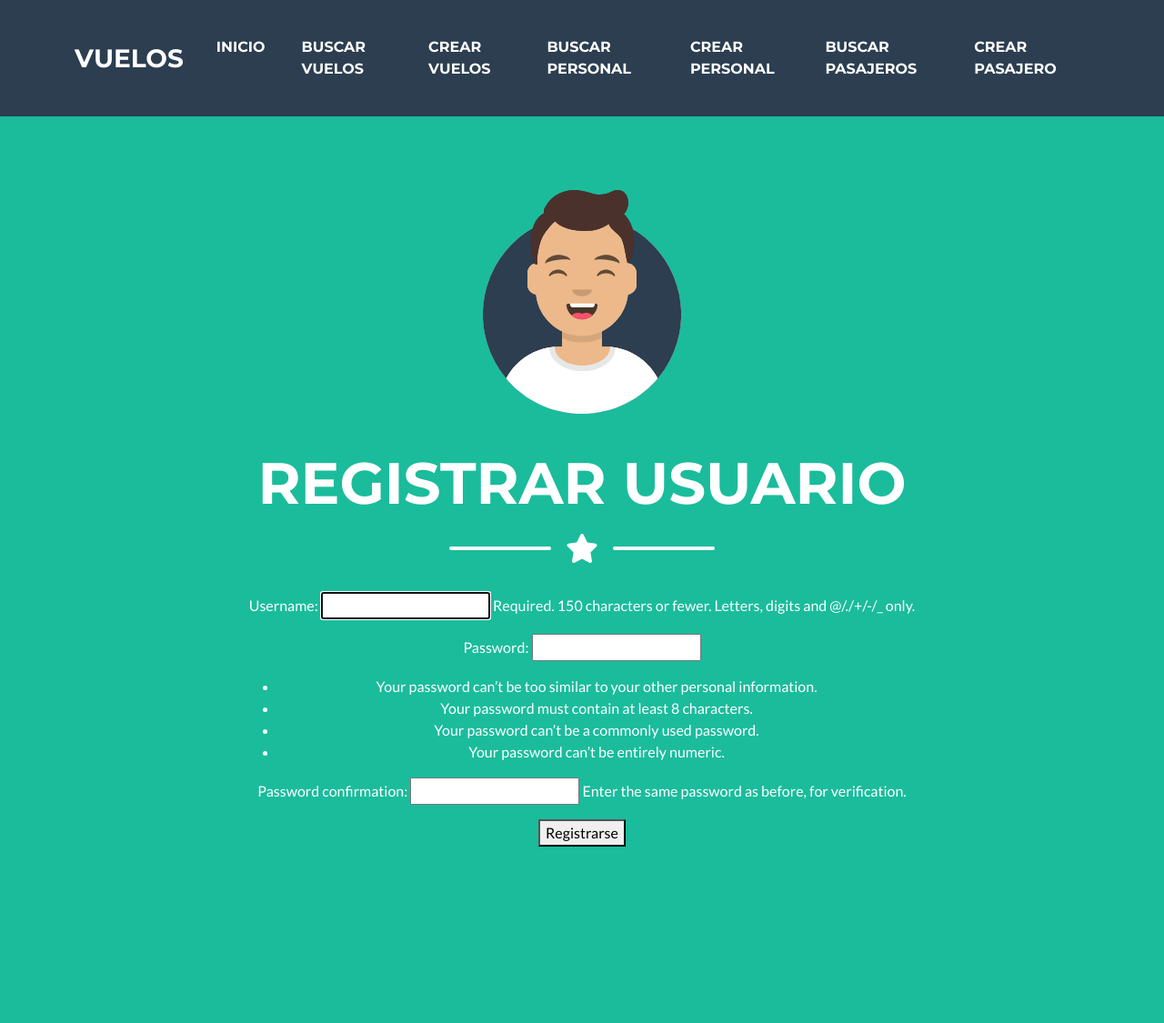
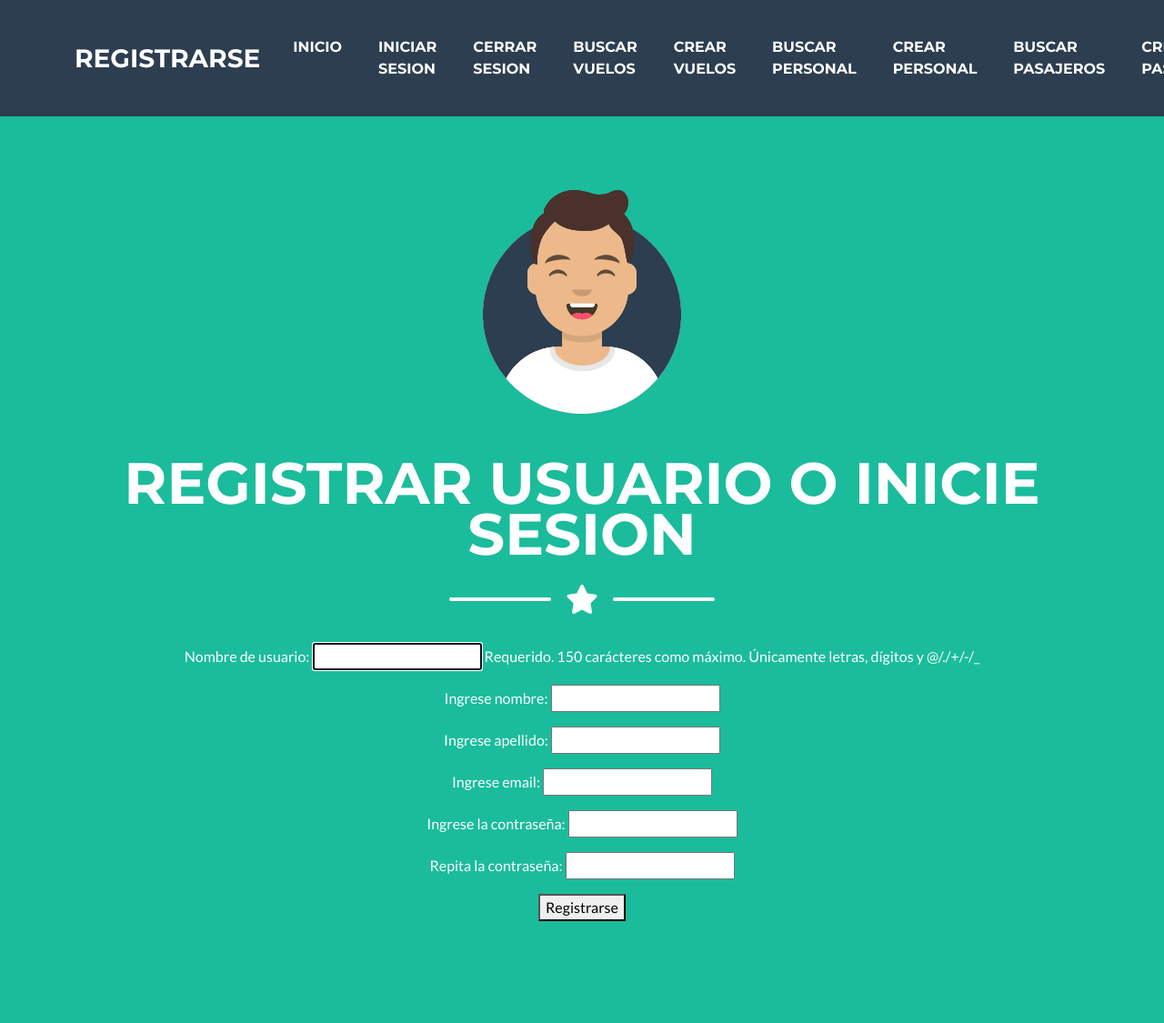
Before and after one commit to Luciano02-web/ProyectoFinalApp1, a Django app: page /app1/registro/ in a window 1280 px wide. Shown: the whole page at 91% size. Before the commit the page ends 931 px from the top, so only its background shows below. Run offline with Django 4.2, Linux system fonts and the light colour scheme; some libraries are stand-ins or nearby versions.

Commit message:
login, registro y logout

```diff
--- a/app1/forms.py
+++ b/app1/forms.py
@@ -1,4 +1,6 @@
 from django import forms
+from django.contrib.auth.forms import UserCreationForm
+from django.contrib.auth.models import User
 
 
 class FormuVuelo(forms.Form):
@@ -20,3 +22,15 @@ class FormuPasajero(forms.Form):
     apellido = forms.CharField(max_length=50)
     documento = forms.IntegerField()
     id_vuelo = forms.IntegerField()
+
+class FormularioRegistro(UserCreationForm):
+    email = forms.EmailField(label='Ingrese email')
+    first_name= forms.CharField(label='Ingrese nombre')
+    last_name= forms.CharField(label='Ingrese apellido')
+    password1 = forms.CharField(label='Ingrese la contraseña', widget=forms.PasswordInput)
+    password2 = forms.CharField(label='Repita la contraseña', widget=forms.PasswordInput)
+
+    class Meta:
+
+        model = User
+        fields = ["username","first_name","last_name","email","password1","password2"]
--- a/app1/models.py
+++ b/app1/models.py
@@ -4,7 +4,7 @@ from django.db import models
 
 class Vuelo(models.Model):
     def __str__(self):
-        return f'Vuelo: {self.id_vuelo} sale el: {self.fecha}'
+        return f'Vuelo: {self.id_vuelo} ----- sale el: {self.fecha}'
     id_vuelo = models.IntegerField()
     salida = models.CharField(max_length=50)
     destino = models.CharField(max_length=50)
@@ -13,7 +13,7 @@ class Vuelo(models.Model):
 
 class Personal(models.Model):
     def __str__(self):
-        return f'Personal: {self.profesion} del vuelo: {self.id_vuelo}'
+        return f'Personal: {self.profesion} ----- del vuelo: {self.id_vuelo}'
     nombre = models.CharField(max_length=50)
     apellido = models.CharField(max_length=50)
     profesion = models.CharField(max_length=50)
@@ -21,7 +21,7 @@ class Personal(models.Model):
 
 class Pasajero(models.Model):
     def __str__(self):
-        return f'Pasajero: {self.nombre} {self.apellido} DNI:{self.documento}'
+        return f'Pasajero: {self.nombre} {self.apellido}------ DNI:{self.documento}'
     nombre = models.CharField(max_length=50)
     apellido = models.CharField(max_length=50)
     documento = models.IntegerField()
--- a/app1/templates/app1/inicio.html
+++ b/app1/templates/app1/inicio.html
@@ -15,4 +15,5 @@
 
 Esta pagina la he realizado usando django.
 
+
 {% endblock %}
--- a/app1/templates/app1/login.html
+++ b/app1/templates/app1/login.html
@@ -1,6 +1,4 @@
 {% extends "app1/padre.html" %}
-
-{% load static %}
 
 
 {% block titulo %}
@@ -16,10 +14,10 @@ Inicio de sesión
 <form action=""method="POST">{% csrf_token %}
 
 
-    {{formulario.as_p}}
+    {{f1.as_p}}
 
 
-    <button type="submit">Iniciar sesión</button>
+    <button type="submit">Iniciar sesion</button>
 
 
 
--- a/app1/templates/app1/padre.html
+++ b/app1/templates/app1/padre.html
@@ -6,7 +6,7 @@
         <meta name="viewport" content="width=device-width, initial-scale=1, shrink-to-fit=no" />
         <meta name="description" content="" />
         <meta name="author" content="" />
-        <title>Freelancer - Start Bootstrap Theme</title>
+        <title>trabajo vuelos</title>
         <!-- Favicon-->
         <link rel="icon" type="image/x-icon" href="{% static 'app1/assets/favicon.ico' %}" />
         <!-- Font Awesome icons (free version)-->
@@ -21,7 +21,7 @@
         <!-- Navigation-->
         <nav class="navbar navbar-expand-lg bg-secondary text-uppercase fixed-top" id="mainNav">
             <div class="container">
-                <a class="navbar-brand" href="#page-top">vuelos</a>
+                <a class="navbar-brand" href="{% url 'Registrarse' %}">registrarse</a>
                 <button class="navbar-toggler text-uppercase font-weight-bold bg-primary text-white rounded" type="button" data-bs-toggle="collapse" data-bs-target="#navbarResponsive" aria-controls="navbarResponsive" aria-expanded="false" aria-label="Toggle navigation">
                     Menu
                     <i class="fas fa-bars"></i>
@@ -29,6 +29,8 @@
                 <div class="collapse navbar-collapse" id="navbarResponsive">
                     <ul class="navbar-nav ms-auto">
                         <li class="nav-item mx-0 mx-lg-1"><a class="nav-link py-3 px-0 px-lg-3 rounded" href="{% url 'Inicio' %}">Inicio</a></li>
+                        <li class="nav-item mx-0 mx-lg-1"><a class="nav-link py-3 px-0 px-lg-3 rounded" href="{% url 'Login' %}">iniciar sesion</a></li>
+                        <li class="nav-item mx-0 mx-lg-1"><a class="nav-link py-3 px-0 px-lg-3 rounded" href="{% url 'Logout' %}">cerrar sesion</a></li>
                         <li class="nav-item mx-0 mx-lg-1"><a class="nav-link py-3 px-0 px-lg-3 rounded" href="{% url 'Buscar Vuelos' %}">buscar vuelos</a></li>
                         <li class="nav-item mx-0 mx-lg-1"><a class="nav-link py-3 px-0 px-lg-3 rounded" href="{% url 'Crear Vuelos' %}">Crear vuelos</a></li>
                         <li class="nav-item mx-0 mx-lg-1"><a class="nav-link py-3 px-0 px-lg-3 rounded" href="{% url 'Buscar Personal' %}">buscar personal</a></li>
@@ -51,7 +53,6 @@
                     {% block titulo %}
 
 
-
                     {% endblock %}
 
                 </h1>
@@ -71,7 +72,10 @@
                     {% endblock %}
 
                 </p>
+
+
             </div>
+
         </header>
         {% block pie %}
 
@@ -79,6 +83,5 @@
 
         {% endblock %}
 
-
     </body>
 </html>
--- a/app1/templates/app1/registro.html
+++ b/app1/templates/app1/registro.html
@@ -5,10 +5,9 @@
 
 {% block titulo %}
 
-Registrar usuario
+Registrar usuario o inicie sesion
 
 {% endblock %}
-
 
 
 {% block descripcion %}
@@ -16,7 +15,7 @@ Registrar usuario
 <form action=""method="POST">{% csrf_token %}
 
 
-    {{formulario.as_p}}
+    {{f2.as_p}}
 
 
     <button type="submit">Registrarse</button>
@@ -25,4 +24,5 @@ Registrar usuario
 
 </form>
 
+
 {% endblock %}
--- a/app1/urls.py
+++ b/app1/urls.py
@@ -1,15 +1,13 @@
 from django.urls import path
 from app1.views import *
+from django.contrib.auth.views import LogoutView
+
 
 urlpatterns = [
     path('', inicio, name="Inicio"),
     path('vuelo/', vuelo),
     path('personal/', personal),
     path('pasajero/', pasajero),
-
-#URL Login
-    path('login/', InicioSesion, name="Login"),
-    path('registro/', registro, name="Registro"),
 
 #URL DE CREACION
     path('formulario1/', formulariovuelo, name="Crear Vuelos"),
@@ -35,4 +33,10 @@ urlpatterns = [
     path('buscar_pasa/',buscar_pasa),
     path('buscar_per/',buscar_per),
     path('buscar/',buscar),
+
+#URL DE LOGIN
+    path('login/',InicioSesion, name="Login"),
+    path('registro/',registro, name="Registrarse"),
+    path('logout/', LogoutView.as_view(template_name="app1/logout.html"), name="Logout"),
+
     ]
--- a/app1/views.py
+++ b/app1/views.py
@@ -6,65 +6,53 @@ from app1.models import *
 from app1.forms import *
 
 from django.contrib.auth.forms import AuthenticationForm, UserCreationForm #se importa el AuthenticationForm para el inicio de sesion
-from django.contrib.auth import login, authenticate
+from django.contrib.auth import login, authenticate, logout
+from django.contrib.auth.mixins import LoginRequiredMixin
+from django.contrib.auth.decorators import login_required
 
 
 # Create your views here.
 
-#Login
-
-def InicioSesion(request):
-
-    if request.method == "POST":
-
-        form = AuthenticationForm(request, data = request.POST)
-
-        if form.is_valid():
-
-            usuario = form.cleaned_data.get("username")
-            contra = form.cleaned_data.get("password")
-
-            user = authenticate(username = usuario, password = contra)
-
-            if user:
-
-                login(request, user)
-
-                return render(request, "app1/inicio.html", {"mensaje":f"Bienvenido {user}"})
-
-        else:
-
-            return render(request, "app1/inicio.html", {"mensaje": "Datos incorrectos"})
-
-
-    else:
-
-        form = AuthenticationForm()
-
-    return render(request, "app1/login.html", {"formulario":form})
-
-
-def registro(request):
-
-    if request.method == "POST":
-
-        form = UserCreationForm(request.POST)
-
-        if form.is_valid():
-
-            username = form.cleaned_data["username"]
-            form.save()
-            return render(request, "app1/inicio.html", {"mensaje": "Usuario creado."})
-
-    else:
-
-        form = UserCreationForm()
-
-    return render(request, "app1/registro.html", {"formulario":form})
-
+############
+#  INICIO  #
+############
 
 def inicio(request):
     return render(request,'app1/inicio.html')
+
+
+############
+#  LOGIN  #
+############
+
+def InicioSesion(request):
+    if request.method == "POST":
+        form = AuthenticationForm(request, data = request.POST)
+        if form.is_valid():
+            usuario = form.cleaned_data.get("username")
+            contra = form.cleaned_data.get("password")
+            user = authenticate(username = usuario, password = contra)
+            if user:
+                login(request, user)
+                return render(request, "app1/inicio.html", {"mensaje":f"Bienvenido {user}"})
+        else:
+            return render(request, "app1/inicio.html", {"mensaje": "Datos incorrectos"})
+    else:
+        form = AuthenticationForm()
+    return render(request, "app1/login.html", {"f1":form})
+
+def registro(request):
+    if request.method == "POST":
+        formu = FormularioRegistro(request.POST)
+        if formu.is_valid():
+            username = formu.cleaned_data["username"]
+            formu.save()
+            return render(request, "app1/inicio.html", {"mensaje": f"Usuario {username} creado."})
+    else:
+        formu = FormularioRegistro()
+    return render(request, "app1/registro.html", {"f2":formu})
+
+
 
 ############
 #  VUELOS  #
@@ -136,6 +124,7 @@ def editaVuelo(request, numVuelo):
 # PERSONAL #
 ############
 
+@login_required
 def personal(request):
     return render(request,'app1/personal.html')
 
--- a/proyecto_i/settings.py
+++ b/proyecto_i/settings.py
@@ -105,7 +105,7 @@ AUTH_PASSWORD_VALIDATORS = [
 # Internationalization
 # https://docs.djangoproject.com/en/4.0/topics/i18n/
 
-LANGUAGE_CODE = 'en-us'
+LANGUAGE_CODE = 'es'
 
 TIME_ZONE = 'UTC'
 
@@ -123,3 +123,5 @@ STATIC_URL = 'static/'
 # https://docs.djangoproject.com/en/4.0/ref/settings/#default-auto-field
 
 DEFAULT_AUTO_FIELD = 'django.db.models.BigAutoField'
+
+LOGIN_URL = "/app1/login"
```
Also changed, not shown: app1/templates/app1/logout.html (added, +8 -0 lines), db.sqlite3.
